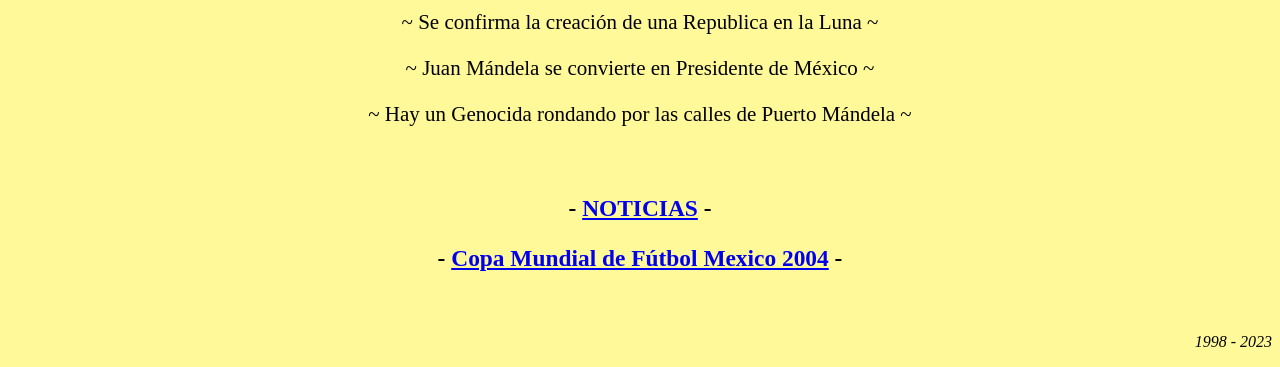
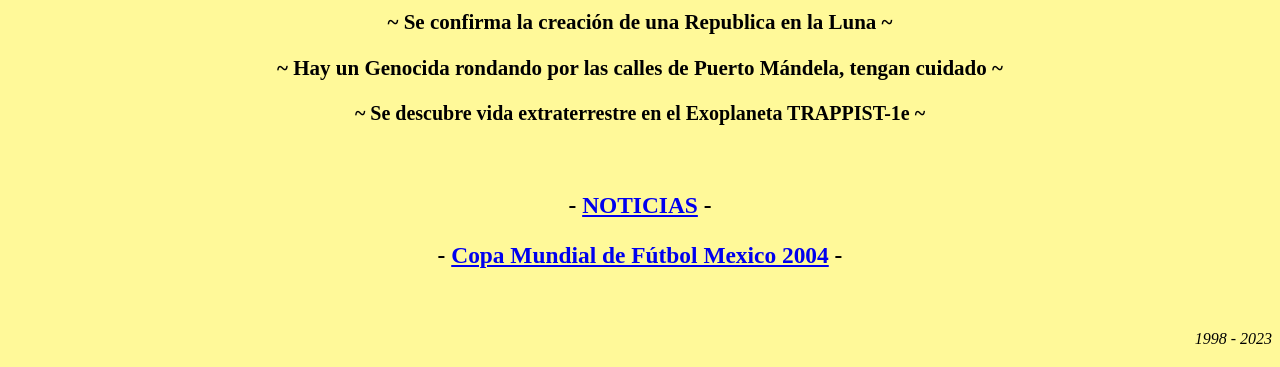
Before and after one commit to Puerto-Mandela/Puerto-Mandela.github.io, a plain HTML site: page index.html in a window 1280 px wide. Shown: the part 744-1111 px from the top of the page. Drawn offline with Linux system fonts and the light colour scheme.

Commit message:
Update index.html

```diff
--- a/index.html
+++ b/index.html
@@ -22,9 +22,9 @@
 <center>
   <img src="/Mensajes.png" width="1000" height="70" alt="Mensajes del día">
   <h2>15 - 12 - 2004</h2>
-  <p style="font-size:21px; text-aling:center;">~ Se confirma la creación de una Republica en la Luna ~</p>
-  <p style="font-size:21px; text-aling:center;">~ Juan Mándela se convierte en Presidente de México ~</p>
-  <p style="font-size:21px; text-aling:center;">~ Hay un Genocida rondando por las calles de Puerto Mándela ~</p>
+  <p style="font-size:21px; text-aling:center;"><b>~ Se confirma la creación de una Republica en la Luna ~</b></p>
+  <p style="font-size:21px; text-aling:center;"><b>~ Hay un Genocida rondando por las calles de Puerto Mándela, tengan cuidado ~</b></p>
+  <p style="font-size:20px; text-aling:center;"><b>~ Se descubre vida extraterrestre en el Exoplaneta TRAPPIST-1e ~</b></p>
   <br>
   <h3> - <a href="/news.html">NOTICIAS</a> - </h3>
   <h3> - <a href="/FIFA2004.html">Copa Mundial de Fútbol Mexico 2004</a> - </h3>
```
